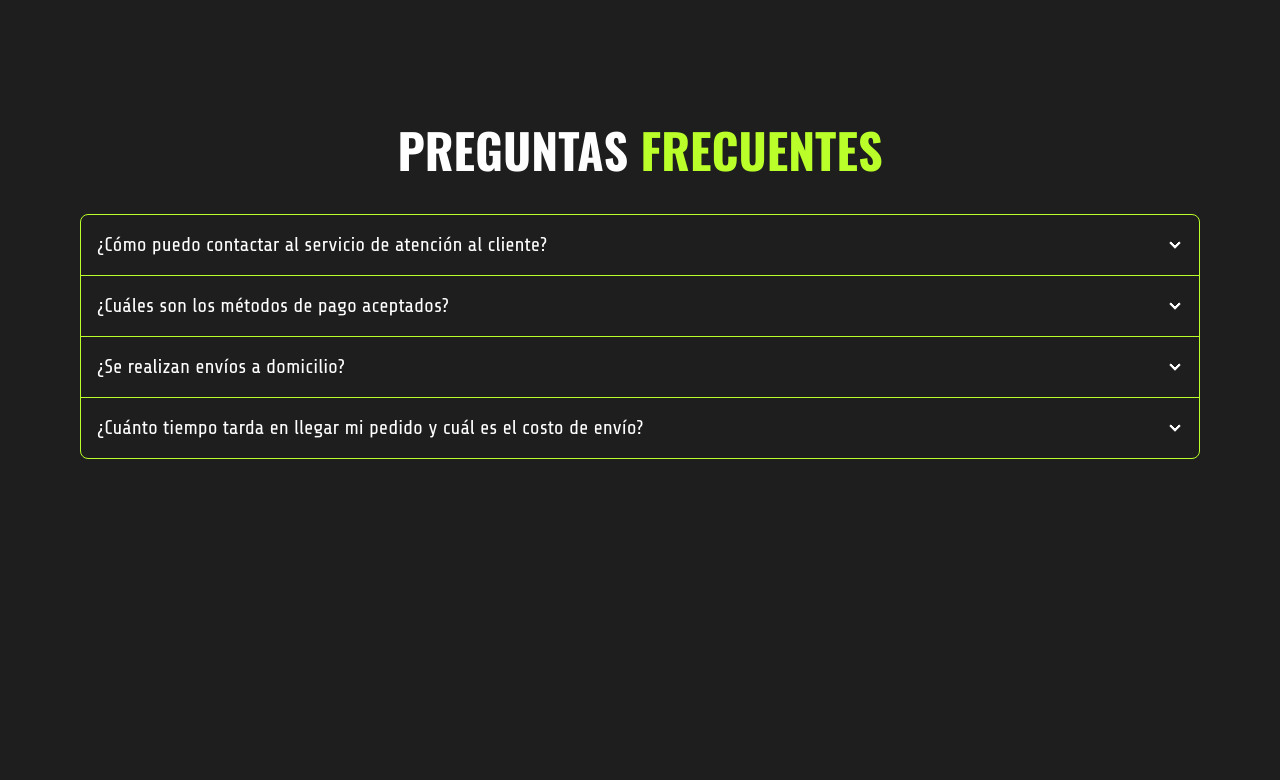
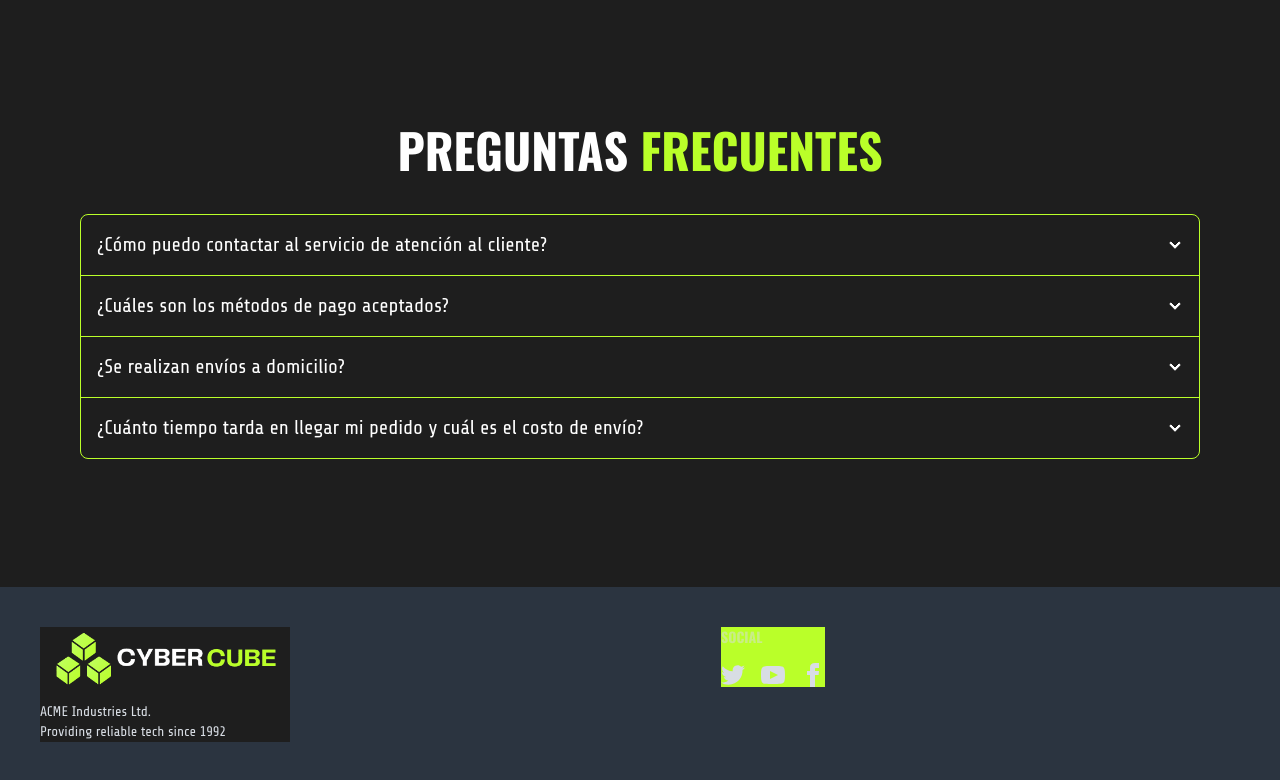
Before and after one commit to francobuceta/Ecommerce-Next.js, a Next.js app: page / in a window 1280 px wide. Shown: the part 2202-2982 px from the top of the page. Before the commit the page ends 2661 px from the top, so only its background shows below. Built offline with nearby package versions, Linux system fonts and the light colour scheme.

Commit message:
add footer

```diff
--- a/src/app/layout.js
+++ b/src/app/layout.js
@@ -1,6 +1,7 @@
 import "../globals.css";
 import { Oswald, Share_Tech } from "next/font/google";
 import Navbar from "@/components/navbar/Navbar";
+import Footer from "@/components/footer/Footer";
 
 const mainFont = Oswald({
   subsets: ["latin"],
@@ -26,6 +27,7 @@ export default function RootLayout({ children }) {
       >
         <Navbar />
         {children}
+        <Footer />
       </body>
     </html>
   );
--- /dev/null
+++ b/src/components/footer/Footer.jsx
@@ -0,0 +1,66 @@
+import Image from "next/image";
+import Link from "next/link";
+
+const Footer = () => {
+  return (
+    <footer className="footer p-10 bg-neutral text-neutral-content mt-16 sm:mt-32">
+      <div className="bg-custome-secondary">
+        <Link href="/">
+          <Image
+            src="/img/logo-desktop2.png"
+            width={0}
+            height={0}
+            sizes="100vw"
+            alt="Logo Cyber Cube Desktop"
+            className="w-[250px] h-auto"
+          />
+        </Link>
+        <p className="font-alternate">
+          ACME Industries Ltd.
+          <br />
+          Providing reliable tech since 1992
+        </p>
+      </div>
+      <div className="bg-custome-primary">
+        <span className="footer-title font-main">Social</span>
+        <div className="grid grid-flow-col gap-4">
+          <a>
+            <svg
+              xmlns="http://www.w3.org/2000/svg"
+              width="24"
+              height="24"
+              viewBox="0 0 24 24"
+              className="fill-current"
+            >
+              <path d="M24 4.557c-.883.392-1.832.656-2.828.775 1.017-.609 1.798-1.574 2.165-2.724-.951.564-2.005.974-3.127 1.195-.897-.957-2.178-1.555-3.594-1.555-3.179 0-5.515 2.966-4.797 6.045-4.091-.205-7.719-2.165-10.148-5.144-1.29 2.213-.669 5.108 1.523 6.574-.806-.026-1.566-.247-2.229-.616-.054 2.281 1.581 4.415 3.949 4.89-.693.188-1.452.232-2.224.084.626 1.956 2.444 3.379 4.6 3.419-2.07 1.623-4.678 2.348-7.29 2.04 2.179 1.397 4.768 2.212 7.548 2.212 9.142 0 14.307-7.721 13.995-14.646.962-.695 1.797-1.562 2.457-2.549z"></path>
+            </svg>
+          </a>
+          <a>
+            <svg
+              xmlns="http://www.w3.org/2000/svg"
+              width="24"
+              height="24"
+              viewBox="0 0 24 24"
+              className="fill-current"
+            >
+              <path d="M19.615 3.184c-3.604-.246-11.631-.245-15.23 0-3.897.266-4.356 2.62-4.385 8.816.029 6.185.484 8.549 4.385 8.816 3.6.245 11.626.246 15.23 0 3.897-.266 4.356-2.62 4.385-8.816-.029-6.185-.484-8.549-4.385-8.816zm-10.615 12.816v-8l8 3.993-8 4.007z"></path>
+            </svg>
+          </a>
+          <a>
+            <svg
+              xmlns="http://www.w3.org/2000/svg"
+              width="24"
+              height="24"
+              viewBox="0 0 24 24"
+              className="fill-current"
+            >
+              <path d="M9 8h-3v4h3v12h5v-12h3.642l.358-4h-4v-1.667c0-.955.192-1.333 1.115-1.333h2.885v-5h-3.808c-3.596 0-5.192 1.583-5.192 4.615v3.385z"></path>
+            </svg>
+          </a>
+        </div>
+      </div>
+    </footer>
+  );
+};
+
+export default Footer;
--- a/src/components/home/Faqs.jsx
+++ b/src/components/home/Faqs.jsx
@@ -1,22 +1,23 @@
 const questions = [
   {
     title: "¿Cómo puedo contactar al servicio de atención al cliente?",
-    text: "Estamos disponibles las 24hs del día por cualquier consulta, a través de nuestras redes sociales."
+    text: "Estamos disponibles las 24hs del día por cualquier consulta, a través de nuestras redes sociales.",
   },
   {
     title: "¿Cuáles son los métodos de pago aceptados?",
-    text: "Todas las tarjetas."
+    text: "Todas las tarjetas.",
   },
   {
     title: "¿Se realizan envíos a domicilio?",
     text: "Una vez realizada la compra te llegará un mail a tu correo con los pasos a seguir para retirar la compra o enviarla a tu domicilio.",
   },
   {
-    title: "¿Cuánto tiempo tarda en llegar mi pedido y cuál es el costo de envío?",
+    title:
+      "¿Cuánto tiempo tarda en llegar mi pedido y cuál es el costo de envío?",
     text: "Dentro de CABA, 3 días y el envío es gratis.",
     text2: "Para provincia de Bs. As., 6 días y el costo es de $1.100.",
-    text3: "Para otras provincias,  10 días y el costo es de $2.500."
-  }
+    text3: "Para otras provincias,  10 días y el costo es de $2.500.",
+  },
 ];
 
 const Faqs = () => {
@@ -35,12 +36,12 @@ const Faqs = () => {
             </div>
             <div className="collapse-content">
               <p>{elem.text}</p>
-            {elem.text2 &&
+              {elem.text2 && (
                 <>
                   <p>{elem.text2}</p>
                   <p>{elem.text2}</p>
                 </>
-            }
+              )}
             </div>
           </div>
         ))}
```
Lines whose indentation alone changed are shown as unchanged.
